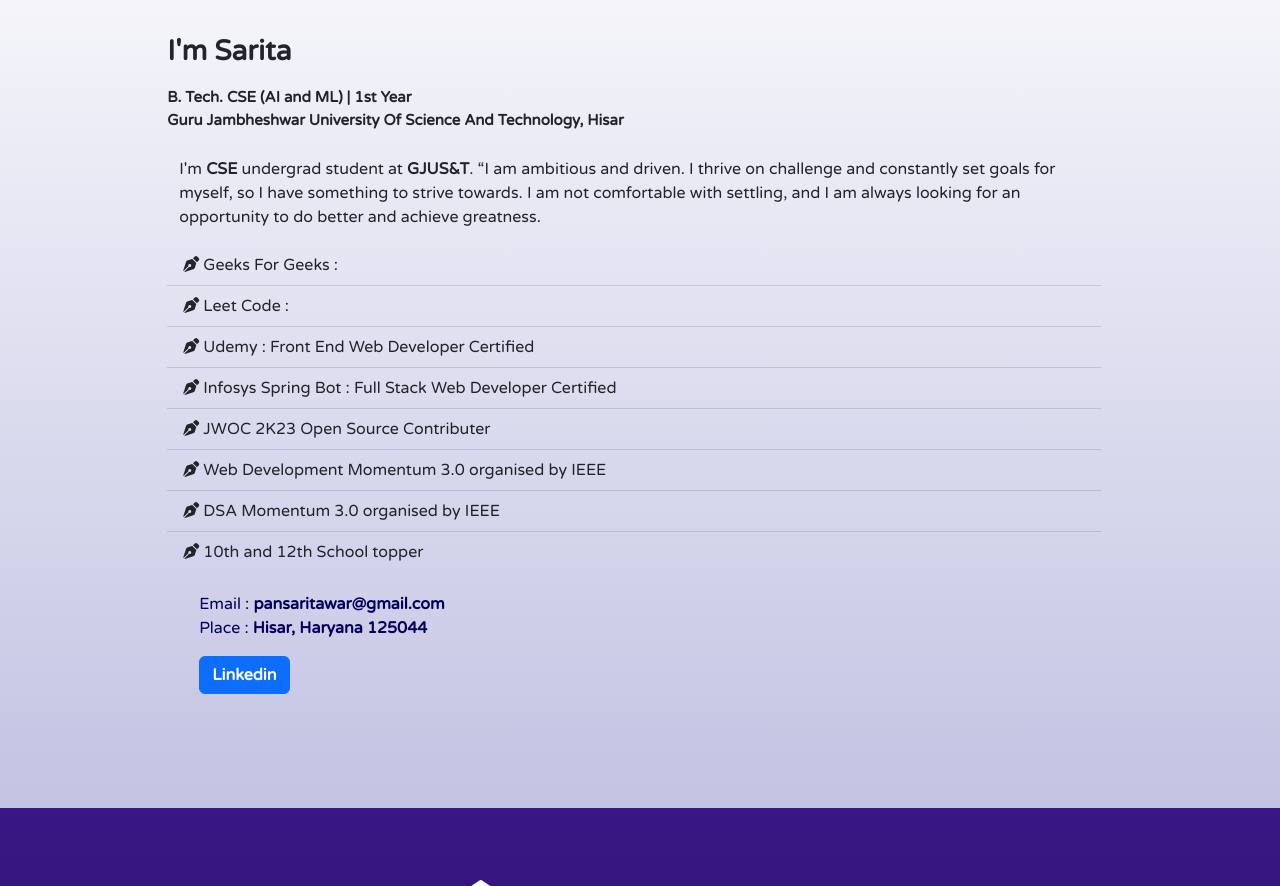
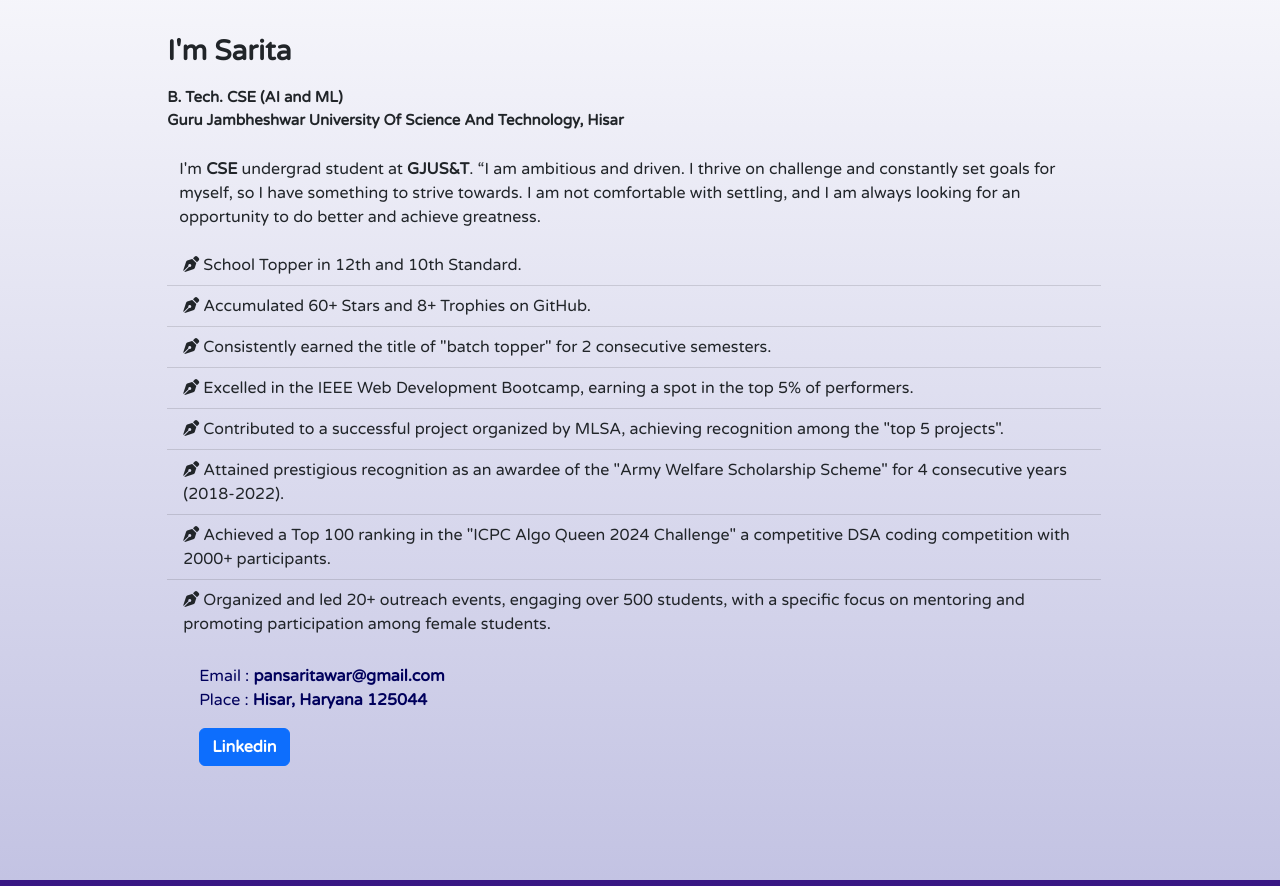
Before and after one commit to Sarita-021/MyPortfolio, a plain HTML site: page index.html in a window 1280 px wide. Shown: the part 854-1740 px from the top of the page. Drawn offline with nearby package versions, Linux system fonts and the light colour scheme; a web font is replaced by a local one.

Commit message:
Update index.html

```diff
--- a/index.html
+++ b/index.html
@@ -98,18 +98,22 @@
 
                 <div class="row ">
                     <h3>I'm Sarita</h3>
-                    <span>B. Tech. CSE (AI and ML) | 1st Year <p>Guru Jambheshwar University Of Science And Technology, Hisar</p></span>
+                    <span>B. Tech. CSE (AI and ML) <p>Guru Jambheshwar University Of Science And Technology, Hisar</p></span>
                     <p>I'm <b> CSE</b> undergrad student at <b> GJUS&T</b>. “I am ambitious and driven. I thrive on challenge and constantly set goals for myself, so I have something to strive towards. I am not comfortable with settling, and I am always looking for an opportunity to do better and achieve greatness. </p>
 
                     <ul class="list-group list-group-flush ">
-                        <li class="list-group-item "><i class="fa-solid fa-pen-nib"></i> Geeks For Geeks : </li>
-                        <li class="list-group-item"><i class="fa-solid fa-pen-nib"></i> Leet Code : </li>
-                        <li class="list-group-item"><i class="fa-solid fa-pen-nib"></i> Udemy : Front End Web Developer Certified</li>
-                        <li class="list-group-item"><i class="fa-solid fa-pen-nib"></i> Infosys Spring Bot : Full Stack Web Developer Certified</li>
-                        <li class="list-group-item"><i class="fa-solid fa-pen-nib"></i> JWOC 2K23 Open Source Contributer</li>
-                        <li class="list-group-item"><i class="fa-solid fa-pen-nib"></i> Web Development Momentum 3.0 organised by IEEE </li>
-                        <li class="list-group-item"><i class="fa-solid fa-pen-nib"></i> DSA Momentum 3.0 organised by IEEE</li>
-                        <li class="list-group-item"><i class="fa-solid fa-pen-nib"></i> 10th and 12th School topper</li>
+                        <li class="list-group-item "><i class="fa-solid fa-pen-nib"></i> School Topper in 12th and 10th Standard.</li>
+                        <li class="list-group-item"><i class="fa-solid fa-pen-nib"></i> Accumulated 60+ Stars and 8+ Trophies on GitHub.</li>
+                        <li class="list-group-item"><i class="fa-solid fa-pen-nib"></i> Consistently earned the title of "batch topper" for 2 consecutive semesters.</li>
+                        <li class="list-group-item"><i class="fa-solid fa-pen-nib"></i> Excelled in the IEEE Web Development Bootcamp, earning a spot in the top 5% of performers.</li>
+                        <li class="list-group-item"><i class="fa-solid fa-pen-nib"></i> Contributed to a successful project organized by MLSA, achieving recognition among the "top 5 projects".</li>
+                        <li class="list-group-item"><i class="fa-solid fa-pen-nib"></i> Attained prestigious recognition as an awardee of the "Army Welfare Scholarship Scheme" for 4 consecutive
+years (2018-2022). </li>
+                        <li class="list-group-item"><i class="fa-solid fa-pen-nib"></i> Achieved a Top 100 ranking in the "ICPC Algo Queen 2024 Challenge" a competitive DSA coding competition
+with 2000+ participants.</li>
+                        <li class="list-group-item"><i class="fa-solid fa-pen-nib"></i> Organized and led 20+ outreach events, engaging over 500 students, with a specific focus on mentoring and
+promoting participation among female students.
+</li>
                     </ul>
 
                     <div class="detail" >
```
